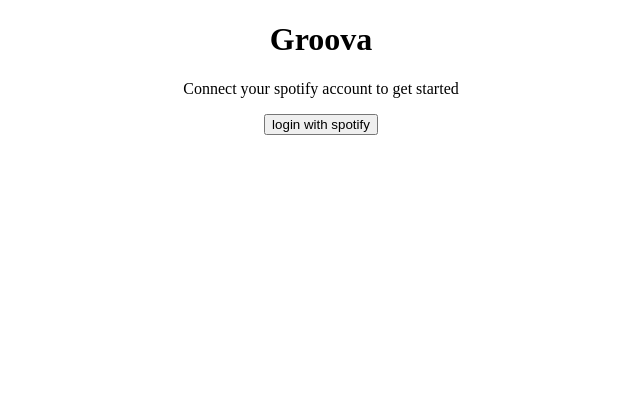
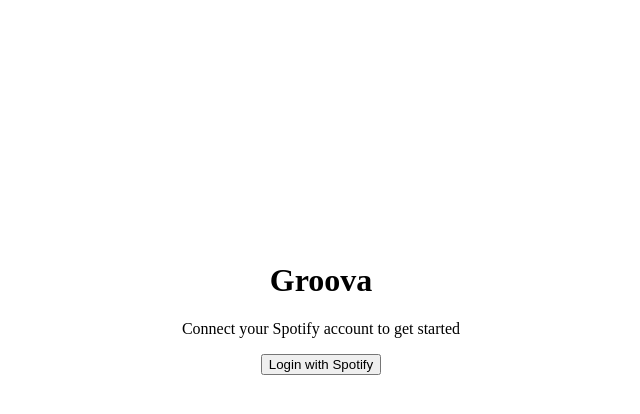
Before and after one commit to okayyjen/Groova, a React (Create React App) app in the folder react/: page / in a window 1280 px wide. Shown: the top 414 px of the page, without its empty margins (319-959 px from the left). Built offline with nearby package versions, Linux system fonts and the light colour scheme; no server answers.

Commit message:
centering

```diff
--- a/react/src/App.css
+++ b/react/src/App.css
@@ -1,4 +1,11 @@
 .App {
+  display: flex;
+  justify-content: center;
+  align-items: center;
+  height: 75vh;
+
+}
+.center-content{
   text-align: center;
 }
 
@@ -14,7 +21,7 @@
 }
 
 .App-header {
-  background-color: #282c34;
+  background-color: #154cbc;
   min-height: 100vh;
   display: flex;
   flex-direction: column;
@@ -25,7 +32,7 @@
 }
 
 .App-link {
-  color: #61dafb;
+  color: #17008b;
 }
 
 @keyframes App-logo-spin {
--- a/react/src/components/Home.js
+++ b/react/src/components/Home.js
@@ -1,5 +1,6 @@
 import React, { useState, useEffect } from 'react';
 import axios from 'axios';
+import '../App.css';
 
 function Home() {
   const [displayName, setDisplayName] = useState('');
@@ -14,20 +15,9 @@
       });
   }, []);
 
-  const [inputValue, setInputValue] = useState(''); // State for the input value
-
-  // Function to handle changes in the input field and update the inputValue state
-  const handleInputChange = (e) => {
-
-  };
-
-  // Function to handle form submission and update the displayName state
-  const handleSubmit = (e) => {
-    e.preventDefault(); // Prevent the form from submitting and reloading the page
-
-  };
 
   return (
+    <div className="App">
       <div className="homepage">
         <header>
           <h1>Welcome to the Harb Kim Empire {displayName}</h1>
@@ -44,6 +34,7 @@
           </form>
         </main>
       </div>
+    </div>
   );
 }
 
--- a/react/src/components/Login.js
+++ b/react/src/components/Login.js
@@ -16,13 +16,15 @@
   }, []);
 
   return (
-      <div className="App">
-        <header>
-            <h1>Groova</h1>
-        </header>
-        <p>Connect your spotify account to get started</p>
-        <button onClick={() => window.location.href = url}>login with spotify</button>
-      </div>
+    <div className="App">
+    <div className="center-content">
+      <header>
+        <h1>Groova</h1>
+      </header>
+      <p>Connect your Spotify account to get started</p>
+      <button onClick={() => window.location.href = url}>Login with Spotify</button>
+    </div>
+  </div>
   );
 }
 
```
Lines whose indentation alone changed are shown as unchanged.
